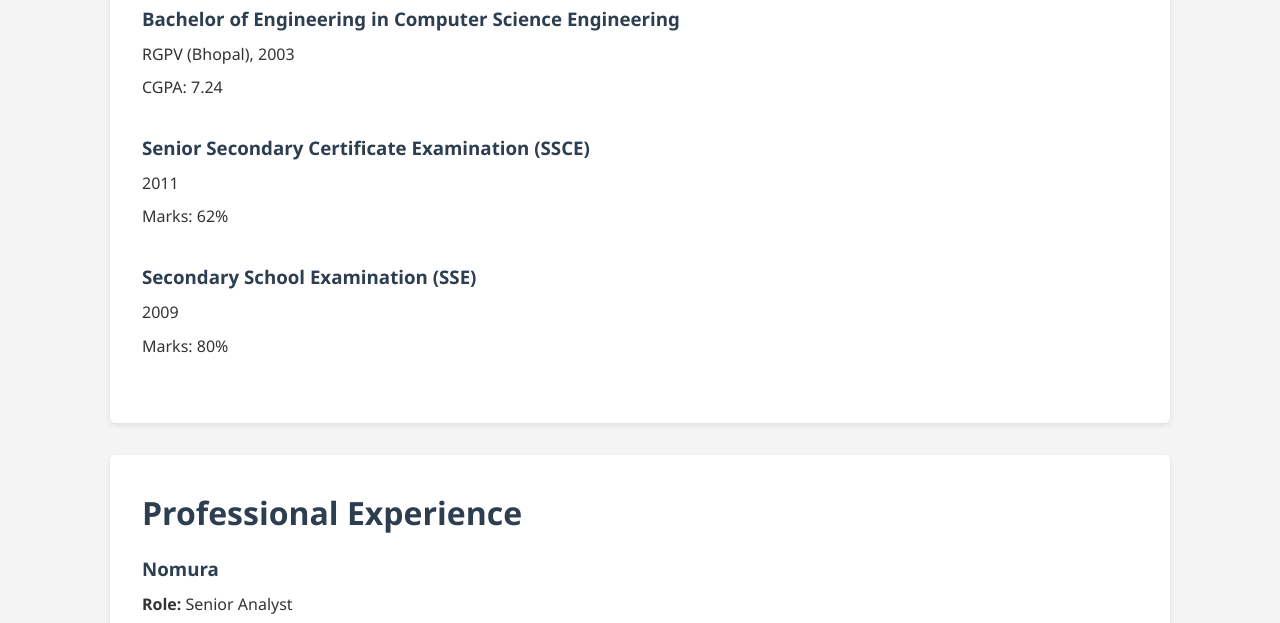
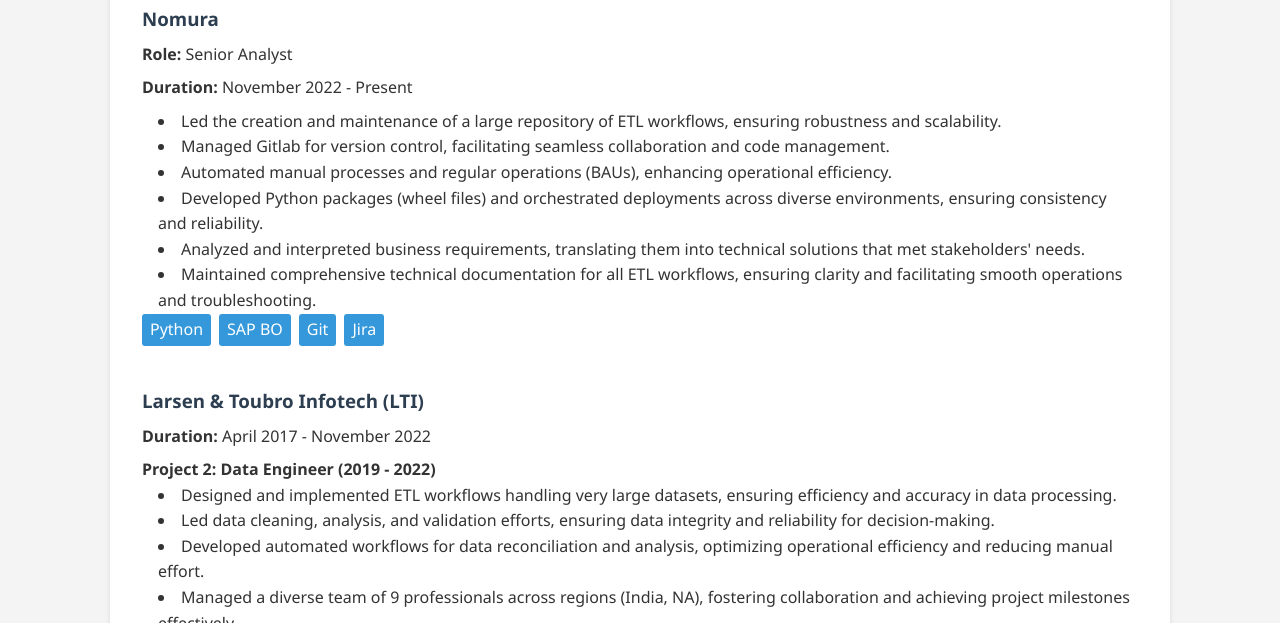
Before and after one commit to sshubham2/sshubham2.github.io, a plain HTML site: page index.html in a window 1280 px wide. Shown: the part 713-1336 px from the top of the page. Drawn offline with Linux system fonts and the light colour scheme.

Commit message:
Update index.html

```diff
--- a/index.html
+++ b/index.html
@@ -139,25 +139,6 @@
             <p><a href="https://sshubham2-ai-chatbot-streamlit-app-v9d4ln.streamlit.app/computer_expert" target="_blank" rel="noopener noreferrer">Streamlit App: AI Chatbot</a></p>
         </section>
 
-        <section id="education">
-            <h2>Education</h2>
-            <div class="experience-item">
-                <h3>Bachelor of Engineering in Computer Science Engineering</h3>
-                <p>RGPV (Bhopal), 2003</p>
-                <p>CGPA: 7.24</p>
-            </div>
-            <div class="experience-item">
-                <h3>Senior Secondary Certificate Examination (SSCE)</h3>
-                <p>2011</p>
-                <p>Marks: 62%</p>
-            </div>
-            <div class="experience-item">
-                <h3>Secondary School Examination (SSE)</h3>
-                <p>2009</p>
-                <p>Marks: 80%</p>
-            </div>
-        </section>
-
         <section id="experience">
             <h2>Professional Experience</h2>
             <div class="experience-item">
```
